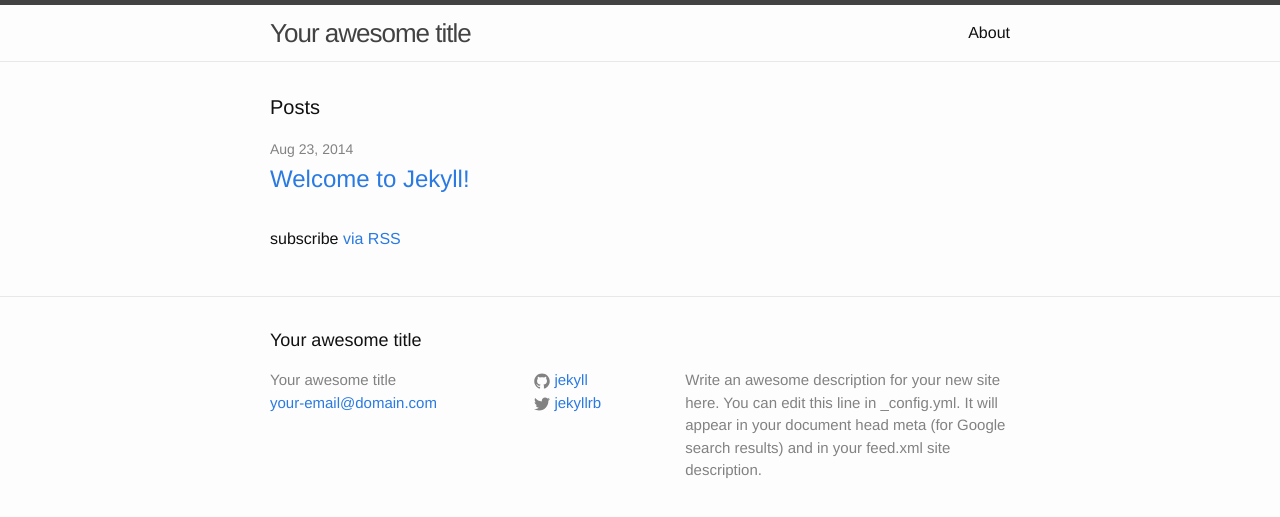
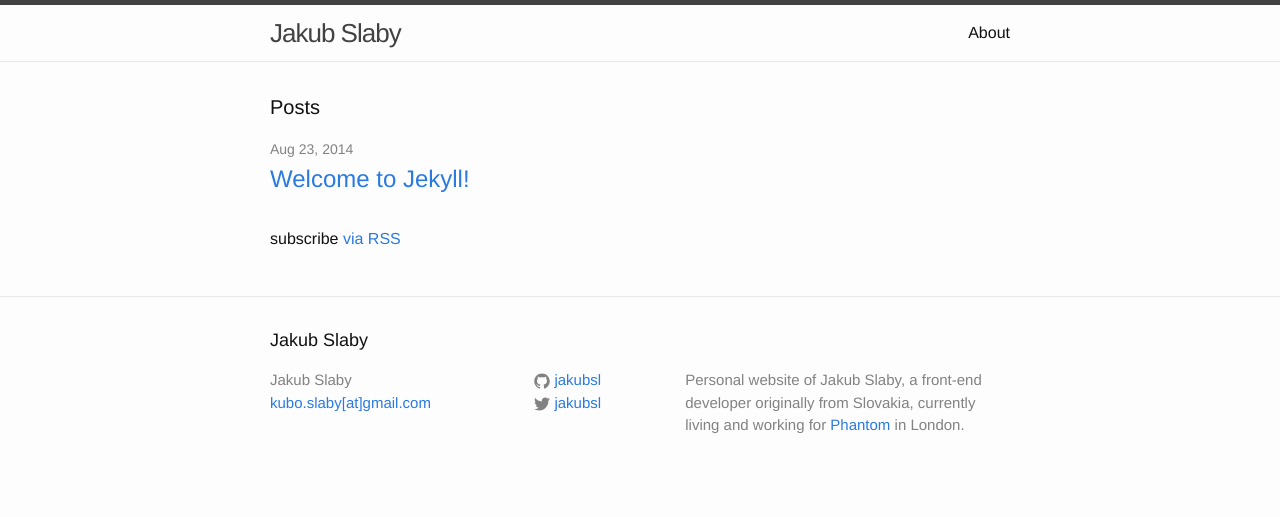
Before and after one commit to Jakub-Slaby/Arkanoidz, a Jekyll site: the page built from index.html, in a window 1280 px wide. Shown: the top 517 px of the page. Built offline with Jekyll 4.4.1, drawn with Linux system fonts in a browser that asks for light colours.

```diff
--- a/_config.yml
+++ b/_config.yml
@@ -1,14 +1,12 @@
 # Site settings
-title: Your awesome title
-email: your-email@domain.com
+title: Jakub Slaby
+email: kubo.slaby[at]gmail.com
 description: > # this means to ignore newlines until "baseurl:"
-  Write an awesome description for your new site here. You can edit this
-  line in _config.yml. It will appear in your document head meta (for
-  Google search results) and in your feed.xml site description.
+  Personal website of Jakub Slaby, a front-end developer originally from Slovakia, currently living and working for <a href='http://phantom.land'>Phantom</a> in London.
 baseurl: "" # the subpath of your site, e.g. /blog/
-url: "http://yourdomain.com" # the base hostname & protocol for your site
-twitter_username: jekyllrb
-github_username:  jekyll
+url: "http://jakubslaby.net" # the base hostname & protocol for your site
+twitter_username: jakubsl
+github_username:  jakubsl
 
 # Build settings
 markdown: kramdown
```
Also changed, not shown: 1 other file.
